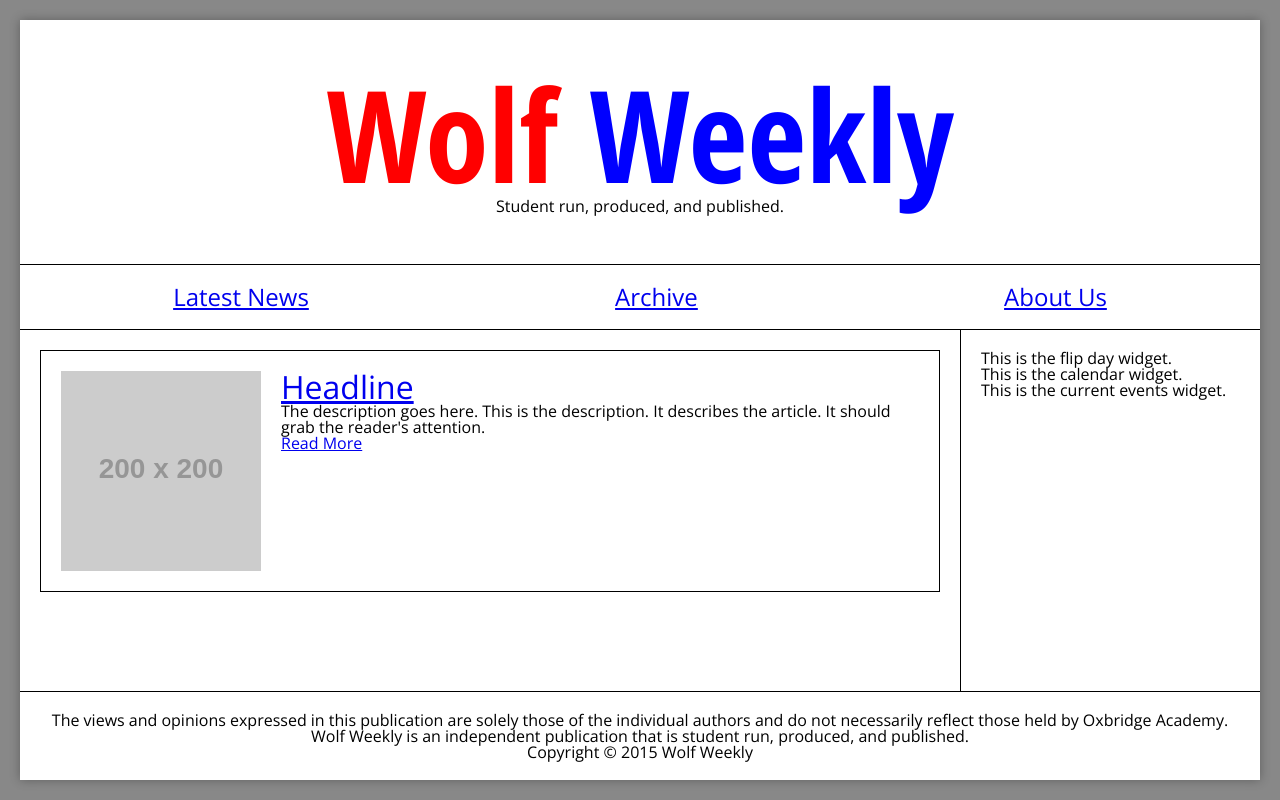
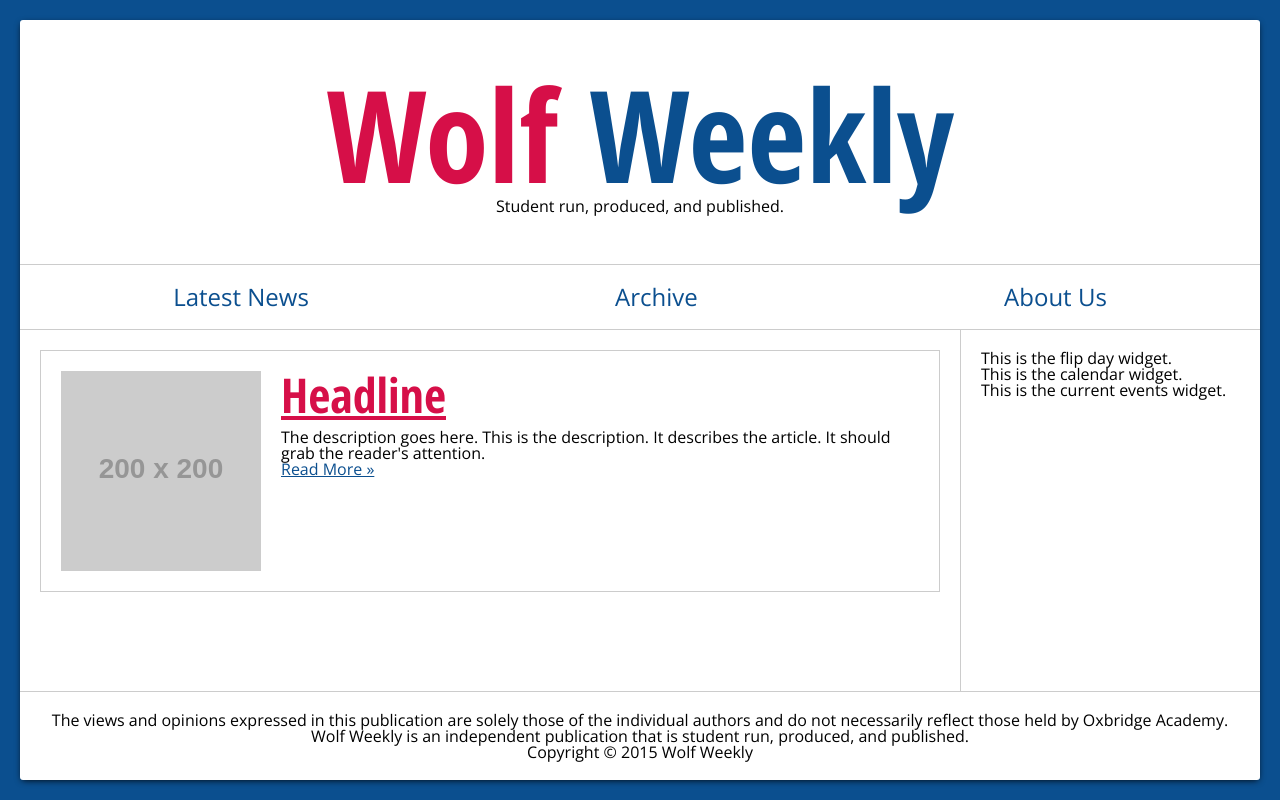
Before and after one commit to justinlubin/Wolf-Weekly-Theme, a plain HTML site: page index.html in a window 1280 px wide. Drawn offline with nearby package versions, Linux system fonts and the light colour scheme; placeholder pictures from the web are drawn by us.

Commit message:
Improve CSS.

```diff
--- a/index.html
+++ b/index.html
@@ -11,7 +11,7 @@
     <body>
         <div id="newspaper">
             <header id="main-header">
-                <h1><span style="color:red;">Wolf</span> <span style="color: blue">Weekly</span></h1>
+                <h1><span style="color:#D60F48;">Wolf</span> <span style="color: #0B4F8F;">Weekly</span></h1>
                 <p>Student run, produced, and published.</p>
             </header>
             <nav id="main-nav">
@@ -39,7 +39,7 @@
                         <div class="article-listing-content">
                             <h2><a href="link-to-article"</a>Headline</a></h2>
                             <p>The description goes here. This is the description. It describes the article. It should grab the reader's attention.</p>
-                            <a href="link-to-article" class="read-more">Read More</a>
+                            <a href="link-to-article" class="read-more">Read More &raquo;</a>
                         </div>
                     </div>
                 </section>
--- a/main.css
+++ b/main.css
@@ -14,9 +14,18 @@
 }
 
 body {
-    background-color: #888888;
+    background-color: #0B4F8F;
     padding: 20px;
     font-family: "Open Sans", sans-serif;
+}
+
+h1, h2, h3, h4, h5, h6 {
+    font-family: "Open Sans Condensed", sans-serif;
+    font-weight: 700;
+}
+
+a {
+    color: #0B4F8F;
 }
 
 /* - Newspaper - */
@@ -27,7 +36,8 @@
     min-height: 100%;
     background-color: #FFFFFF;
     margin-bottom: 20px;
-    box-shadow: 0 0 10px 0 rgba(0,0,0,0.3);
+    box-shadow: 0 2px 7px -2px #000000;
+    border-radius: 3px;
 }
 
 /* - Main Header - */
@@ -39,15 +49,13 @@
 
     #main-header h1 {
         font-size: 8em;
-        font-family: "Open Sans Condensed", sans-serif;
-        font-weight: 700;
     }
 
 /* - Main Nav - */
 
 #main-nav {
-    border-top: 1px solid #000000;
-    border-bottom: 1px solid #000000;
+    border-top: 1px solid #CCCCCC;
+    border-bottom: 1px solid #CCCCCC;
 }
 
     #main-nav ul {
@@ -62,7 +70,13 @@
     #main-nav a {
         display: inline-block;
         font-size: 1.5em;
+        text-decoration: none;
+        color: #0B4F8F;
     }
+
+        #main-nav a:hover {
+            text-decoration: underline;
+        }
 
 /* - Content Wrapper - */
 
@@ -79,7 +93,7 @@
     order: 100;
     width: 300px;
     padding: 20px;
-    border-left: 1px solid #000000;
+    border-left: 1px solid #CCCCCC;
 }
 
 /* - Main Content - */
@@ -95,7 +109,7 @@
     align-items: flex-start;
     margin: 20px;
     padding: 20px;
-    border: 1px solid black;
+    border: 1px solid #CCCCCC;
 }
 
 .article-listing-eyecatcher {
@@ -107,8 +121,13 @@
 }
 
     .article-listing-content h2 {
-        font-size: 2em;
+        margin-bottom: 10px;
     }
+
+        .article-listing-content h2 a {
+            color: #D60F48;
+            font-size: 3em;
+        }
 
     .article-listing-content p {
         display: inline-block;
@@ -117,7 +136,7 @@
 /* - Main Footer - */
 
 #main-footer {
-    border-top: 1px solid black;
+    border-top: 1px solid #CCCCCC;
     text-align: center;
     padding: 20px;
 }
```
